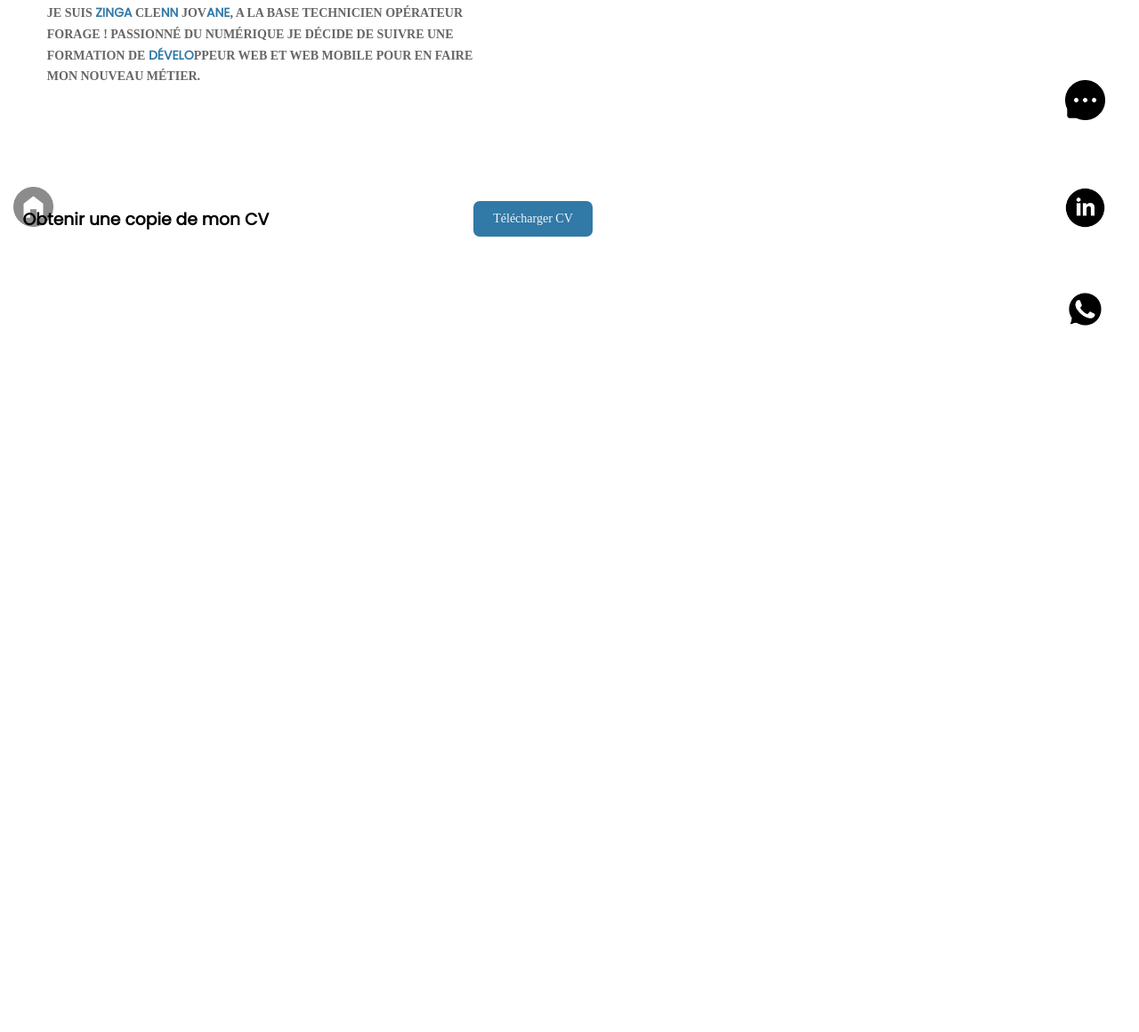
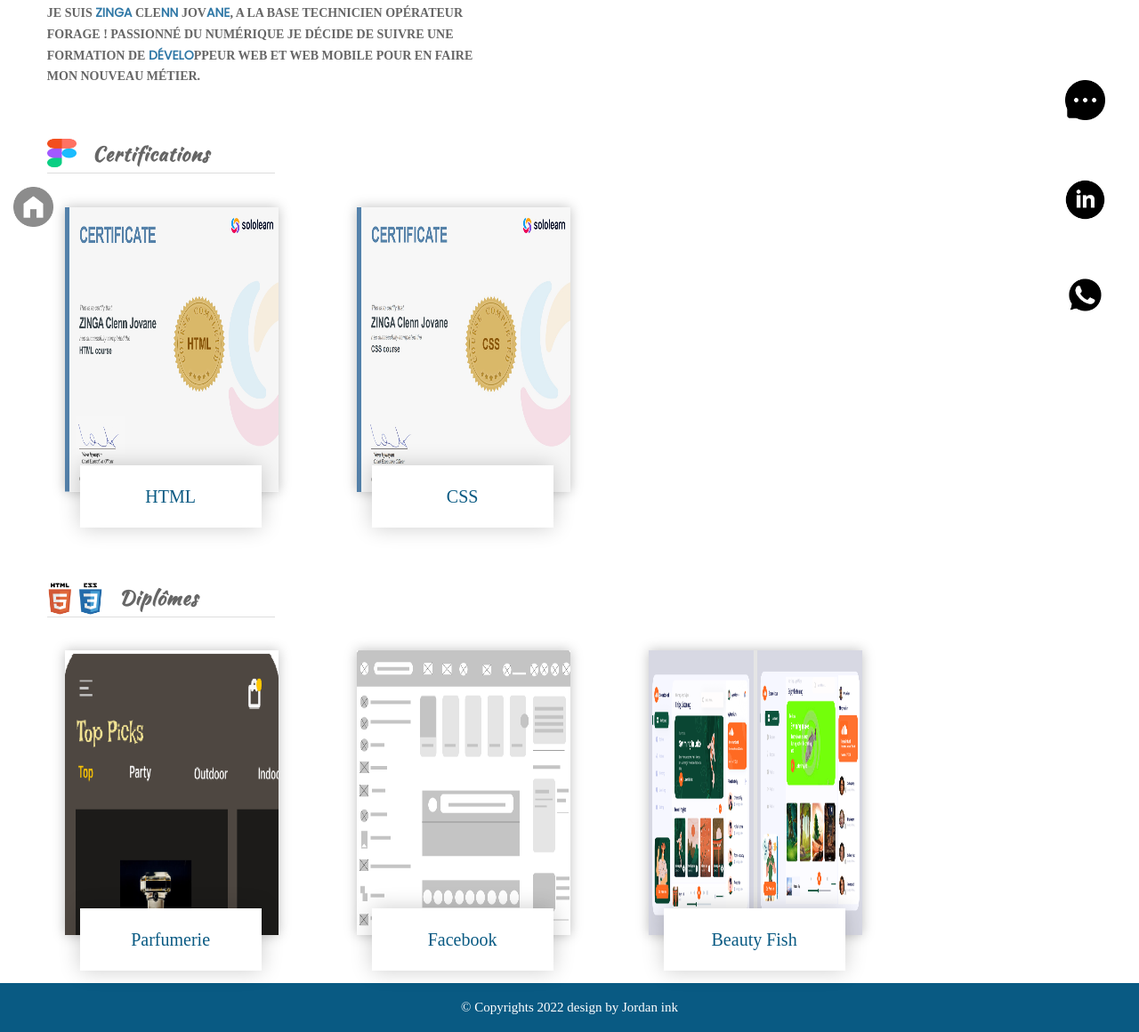
Before and after one commit to JordaneYeno/portfolio-clenn, a plain HTML site: page apropos.html in a window 1280 px wide. Shown: the part 230-1390 px from the top of the page at 89% size. Before the commit the page ends 800 px from the top, so only its background shows below. Drawn offline with nearby package versions, Linux system fonts and the light colour scheme; a web font is replaced by a local one.

Commit message:
portfolio

```diff
--- a/apropos.html
+++ b/apropos.html
@@ -16,7 +16,7 @@
             <nav class="navbar">
                 <ul class="row btw">
                     <li><a href="travaux.html">travaux</a></li>
-                    <li><a href="apropos.html">a propos de moi</a></li>
+                    <li><a href="apropos.html" style="color: #3179A7;">a propos de moi</a></li>
                 </ul>
             </nav>
         </div>
@@ -37,11 +37,67 @@
                 <a href="index.html"><img src="./img/accueil.png" alt="linkedin" height="45" width="45"></a>
             </div>
         </div>
-        <div class="row arnd align-h action act-about act-ab">
-            <h3>Obtenir une copie de mon CV</h3>
-            <a href="#">Télécharger CV</a>
+
+
+        <div class="design travel">
+            <div class="one">
+                <div class="row align-h title">
+                    <img src="./img/mini1.png" alt="icon" height="40" width="33">
+                    <p>Certifications</p>
+                </div>
+                <div class="content">
+                    <div class="work-item" style="width: auto;">
+                        <div class="img-content" style="height: 40vh!important; z-index: -1;">
+                            <a href="#" target="_blank"><img style="height: 100%!important;" src="./img/diplomes et certifications/clenn css.jpg" alt="project image">
+                            </a>
+                        </div>
+                        <p class="project-name">HTML</p>
+                    </div>
+                    <div class="work-item" style="width: auto;">
+                        <div class="img-content" style="height: 40vh!important; z-index: -1;">
+                            <a href="https://www.figma.com/file/ZpddWjmQYpGDudhRrWHqlk/Untitled?node-id=13%3A2" target="_blank"><img style="height: 100%!important;" src="./img/diplomes et certifications/clenn html.jpg"
+                                    alt="project image">
+                            </a>
+                        </div>
+                        <p class="project-name">CSS</p>
+                    </div>
+                </div>
+            </div>
+            <div class="one bottom">
+                <div class="row align-h title">
+                    <img src="./img/mini2.png" alt="icon" height="40" width="63">
+                    <p>Diplômes</p>
+                </div>
+                <div class="content">
+                    <div class="work-item" style="width: auto;">
+                        <div class="img-content" style="height: 40vh!important; z-index: -1;">
+                            <a href="https://www.figma.com/file/ZpddWjmQYpGDudhRrWHqlk/Untitled?node-id=13%3A2" target="_blank"><img style="height: 100%!important;" src="./img/parfum-app.png"
+                                    alt="project image">
+                            </a>
+                        </div>
+                        <p class="project-name">Parfumerie</p>
+                    </div>
+                    <div class="work-item" style="width: auto;">
+                        <div class="img-content" style="height: 40vh!important; z-index: -1;">
+                            <a href="https://www.figma.com/file/cp5aWQhnwV9Q6WfRFslVZD/Untitled?node-id=0%3A1" target="_blank"><img style="height: 100%!important;" src="./img/facebook-mokup.png  " alt="project image">
+                            </a>
+                        </div>
+                        <p class="project-name">Facebook</p>
+                    </div>
+                    <div class="work-item" style="width: auto;">
+                        <div class="img-content" style="height: 40vh!important; z-index: -1;">
+                            <a href="https://www.figma.com/file/dLOzMW7T4p8HGwidpNUEcK/Untitled?node-id=0%3A1" target="_blank"><img style="height: 100%!important;" src="./img/fish.png" alt="project image">
+                            </a>
+                        </div>
+                        <p class="project-name">Beauty Fish</p>
+                    </div>
+                </div>
+            </div>
         </div>
-    </div>
+
+        <div class="footer_bottom">
+            <p class="crp">© Copyrights 2022 design by Jordan ink</p>
+        </div>
 
     <div class="contact1" id="modal">
 		<div class="container-contact1">
@@ -85,7 +141,7 @@
 				</div>
 			</form>
 		</div>
-	</div>
+    </div>
 
     <script src="https://cdn.jsdelivr.net/npm/typed.js@2.0.11"></script>
     <script src="./anime.js"></script>
--- a/style.css
+++ b/style.css
@@ -110,7 +110,9 @@ a {
 }
 
 
-.boxe .left .avatar {
+.boxe .left .avatar,
+.boxe .change img,
+.boxe .about img{
     border-radius: 50%;
 }
 
@@ -248,6 +250,7 @@ a {
 .social img{
     transition: transform 350ms;
     will-change: transform;
+    margin-bottom: 1em;
 }
 
 .social img:hover{
@@ -435,6 +438,7 @@ a {
     width: 200px;
     margin: 20px;
     cursor: pointer;
+    position: relative;
 }
 
 .work-item .img-content,
@@ -446,7 +450,7 @@ a {
     transition: transform 0.4s;
 }
 
-.work-item .img-content {box-shadow: 0 0 13px rgba(0, 0, 0, 0.25)}
+.work-item .img-content {box-shadow: 0 0 13px rgba(0, 0, 0, 0.25);margin: auto;}
 
 .work-item:hover img {
     transform: scale(1.2);
@@ -458,7 +462,22 @@ a {
     color: #313131;
     transition: color 0.4s;
     font-size: large;
-    margin-top: 1rem;
+    margin-top: -1rem;
+
+    width: 85%;
+    background: #fff;
+    margin: 0 7%;
+    margin-top: 0px;
+    padding: 0;
+    color: #095a83;
+    text-align: center;
+    font-size: 20px;
+    min-height: 70px;
+    line-height: 70px !important;
+    box-shadow: 0 0 25px 0 rgba(0,0,0,.2);
+
+    position: absolute;
+    bottom: -2.5rem;
 }
 
 .project-name:hover {
@@ -468,29 +487,53 @@ a {
     text-align: center;
 }
 
+
+.footer_bottom {
+    margin-top: 2.1rem;
+}
+
+.footer_bottom p.crp {
+    background: #095a83;
+    padding: 15px 0;
+    float: left;
+    margin: 0;
+    color: #fff;
+    font-size: 15px;
+    width: 100%;
+    text-align: center;
+}
+
+.bottom {
+    margin-top: 5rem;
+}
+
+
 /* FIN SUPPLEM */
 
 
 
 /* MEDIA QUERIES */
 
-@media screen and (max-width: 370px) and (min-width: 449px) {
+@media screen and (min-width: 370px) and (max-width: 449px) {
 
-    .content {
+    /* .content {
         display: grid;
         grid-template-columns: repeat(1, 1fr);
         gap: 1rem;
-        width: fit-content;
-        max-width: 2.1rem;
+        width: auto;
+        background-color: red;
+    }
+
+    .work-item {
+        width: auto;
     }
 
 
     .section-item .title {
         margin-bottom: 1rem;
         text-align: center;
-    }
+    } */
 
-    /* FIN DE TRAVAUX */
 }
 
 
@@ -565,7 +608,6 @@ a {
         flex-direction: inherit;
     }
     .boxe .change img{
-        border-radius: 50%;
         margin: 0;
     }
     .boxe .travel {
@@ -579,7 +621,11 @@ a {
         display: grid;
         grid-template-columns: repeat(1, 1fr);
         gap: 1rem;
-        width: fit-content;
+        width: auto;
+    }
+
+    .work-item {
+        width: auto;
     }
 
     /* FIN DE TRAVAUX */
@@ -604,7 +650,6 @@ a {
         margin: 1.3rem 0 1.3rem 0;
         width: 150px;
         height: auto;
-        border-radius: 50%;
     }
     .boxe .travel{
         font-weight: bold;
```
Also changed, not shown: index.html (+4 -0 lines), travaux.html (+11 -8 lines), img/diplomes et certifications/clenn css.jpg (added), img/diplomes et certifications/clenn html.jpg (added).
